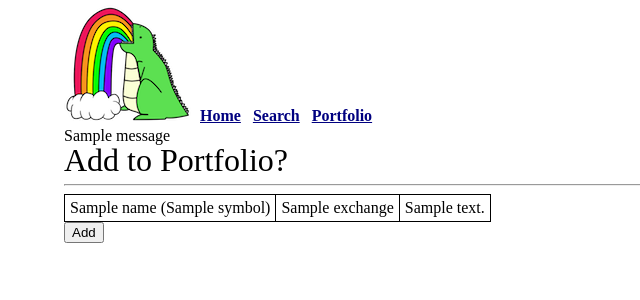
After one commit to TheMiloAnderson/stock_portfolio, a Flask app: template src/templates/company.html in a window 1280 px wide. The commit adds this page. Shown: the top 300 px of the page, without its empty margins (0-640 px from the left). Run offline with Flask 2, Linux system fonts and the light colour scheme; tables that the repository leaves empty hold one stand-in row (values such as "Sample post"); the template is opened without the code that fills it: values that come from a table or form of the project are taken from there, most other values are stand-ins (such as "Sample title", 1, 10 or a date in 2020); one stand-in notice (Sample message) is shown.

Commit message:
app uses form objects in templates; shows confirmation page before DB save;

```diff
--- a/src/__init__.py
+++ b/src/__init__.py
@@ -11,6 +11,7 @@ app = Flask(
 )
 
 app.config.from_mapping(
+    SECRET_KEY=os.environ.get('SECRET_KEY'),
     SQLALCHEMY_DATABASE_URI=os.environ.get('DATABASE_URL'),
     SQLALCHEMY_TRACK_MODIFICATIONS=False,
 )
--- /dev/null
+++ b/src/forms.py
@@ -0,0 +1,14 @@
+from flask_wtf import FlaskForm
+from wtforms import StringField
+from wtforms.validators import DataRequired
+
+
+class CompanyForm(FlaskForm):
+    symbol = StringField('Symbol: ', validators=[DataRequired()])
+
+
+class CompanyAddForm(FlaskForm):
+    name = StringField('name', validators=[DataRequired()])
+    symbol = StringField('symbol', validators=[DataRequired()])
+    exchange = StringField('exchange', validators=[DataRequired()])
+    description = StringField('description', validators=[DataRequired()])
--- a/src/static/css/base.css
+++ b/src/static/css/base.css
@@ -1,3 +1,7 @@
+h1 {
+    font-size: 2em;
+}
+
 table {
     border-collapse: collapse;
 }
--- a/src/static/css/layout.css
+++ b/src/static/css/layout.css
@@ -1,3 +1,19 @@
+body {
+    width: 90%;
+    margin: auto;
+}
+
 nav ul:before {
     content: url("../assets/dino.png")
 }
+
+nav ul li {
+    display: inline-block;
+}
+
+nav ul li a {
+    display: block;
+    padding: 4px;
+    font-weight: bold;
+    color: navy;
+}
--- a/src/templates/base.html
+++ b/src/templates/base.html
@@ -3,23 +3,26 @@
 <head>
     <meta charset="utf-8">
     <meta name="viewport" content="width=device-width, initial-scale=1.0">
-    <link rel="stylesheet" href="css/reset.css">
-    <link rel="stylesheet" href="css/base.css">
-    <link rel="stylesheet" href="css/layout.css">
-    <link rel="stylesheet" href="css/module.css">
+    <link rel="stylesheet" href="{{ url_for("static", filename="css/reset.css")}}">
+    <link rel="stylesheet" href="{{ url_for("static", filename="css/base.css")}}">
+    <link rel="stylesheet" href="{{ url_for("static", filename="css/layout.css")}}">
+    <link rel="stylesheet" href="{{ url_for("static", filename="css/module.css")}}">
     <link rel="icon" type="image/png" href="assets/dino.png">
 </head>
 <body>
     <header>
         <nav>
             <ul>
-            <li><a href="/">Home</a></li>
-            <li><a href="/search">Search</a></li>
-            <li><a href="/portfolio">Portfolio</a></li>
+            <li><a href="{{ url_for(".home") }}">Home</a></li>
+            <li><a href="{{ url_for(".search") }}">Search</a></li>
+            <li><a href="{{ url_for(".portfolio") }}">Portfolio</a></li>
             </ul>
         </nav>
     </header>
     <main>
+        {% for message in get_flashed_messages() %}
+        <p class="flashed">{{ message }}</p>
+        {% endfor %}
         {% block content %}{% endblock %}
     </main>
     <footer></footer>
--- /dev/null
+++ b/src/templates/company.html
@@ -0,0 +1,22 @@
+{% extends "base.html" %}
+{% block content %}
+<h1>Add to Portfolio?</h1>
+<hr>
+<table>
+    <tr>
+        <td>{{ name }} ({{ symbol }})</td>
+        <td>{{ exchange }}</td>
+        <td>{{ description }}</td>
+    </tr>
+</table>
+<form action="{{ url_for(".confirm_company") }}" method="POST">
+    {{ form.hidden_tag() }}
+    <div class="hidden" hidden>
+        {{ form.name }}
+        {{ form.symbol }}
+        {{ form.exchange }}
+        {{ form.description }}
+    </div>
+    <button type="submit">Add</button>
+</form>
+{% endblock %}
--- a/src/templates/home.html
+++ b/src/templates/home.html
@@ -1,5 +1,6 @@
 {% extends "base.html" %}
 {% block content %}
 <h1>Welcome to your future!</h1>
+<hr>
 <p>Some fancy description about the site's features</p>
 {% endblock %}
--- a/src/templates/portfolio.html
+++ b/src/templates/portfolio.html
@@ -1,6 +1,7 @@
 {% extends "base.html" %}
 {% block content %}
 <h1>Portfolio</h1>
+<hr>
 <table>
     {% for c in companies %}
     <tr>
```
Also changed, not shown: src/routes.py (+43 -21 lines), src/templates/search.html (+4 -4 lines), src/tests/conftest.py (+2 -1 lines).
